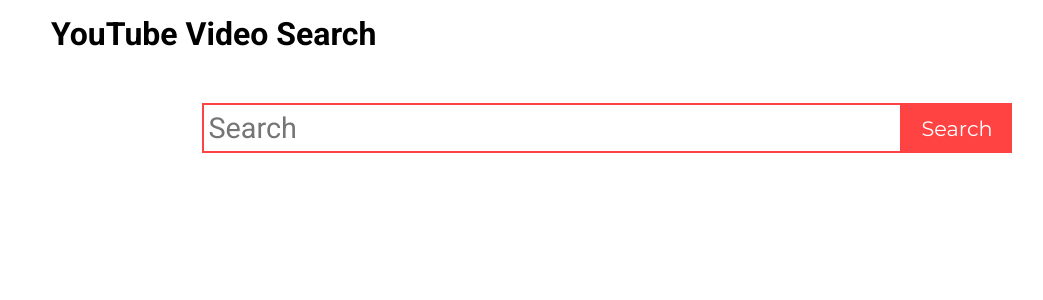
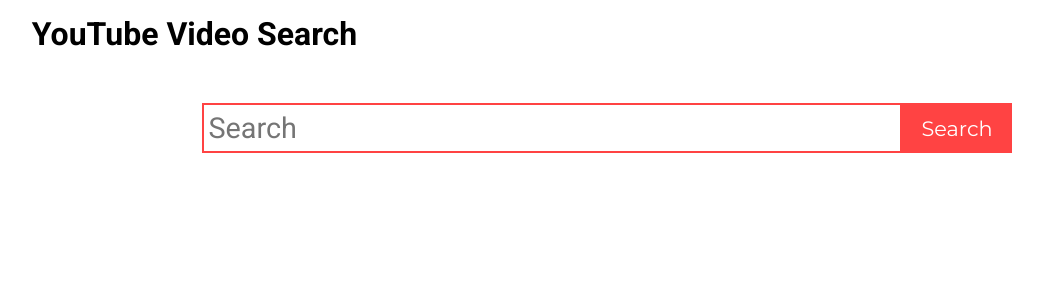
Before and after one commit to BG-dev/youtube-video-search, a React (Create React App) app: page / in a window 1280 px wide. Shown: the top 300 px of the page, without its empty margins (33-1076 px from the left). Built offline with nearby package versions, Linux system fonts and the light colour scheme.

Commit message:
change VideoCard styles

```diff
--- a/src/components/SearchPanel.jsx
+++ b/src/components/SearchPanel.jsx
@@ -15,6 +15,9 @@
         e.preventDefault();
         const selector = formValueSelector('search');
         const value = selector(store.getState(), "searchRequest");
+        if(!value) {
+            return;
+        }
         dispatch(fetchVideos(value));
     }
 
--- a/src/components/VideoCard.jsx
+++ b/src/components/VideoCard.jsx
@@ -6,7 +6,7 @@
 
     const videoData = video.snippet;
 
-    const videoPreview = videoData.thumbnails.high.url
+    const videoPreview = videoData.thumbnails.medium.url
 
     return(
         <div className="video-card">
--- a/src/redux/asyncActions/videos.js
+++ b/src/redux/asyncActions/videos.js
@@ -5,7 +5,7 @@
 export const fetchVideos = (value) => {
     return dispatch => {
         fetch('https://www.googleapis.com/youtube/v3/search?key=' + KEY
-        + "&type=video&part=snippet&maxResults=4&q=" + value)
+        + "&type=video&part=snippet&maxResults=8&q=" + value)
             .then(res => res.json())
             .then(json => dispatch(setVideos(json)))
     }
--- a/src/scss/app.scss
+++ b/src/scss/app.scss
@@ -1,4 +1,15 @@
 @import '_normalize';
+
+*{
+    -ms-hyphens: auto;
+    -webkit-hyphens: auto;
+    hyphens: auto;
+    -moz-hyphenate-limit-chars: 6 3 2; /* not yet supported */
+    -webkit-hyphenate-limit-chars: 6 3 2; /* not yet supported */
+    -ms-hyphenate-limit-chars: 6 3 2;
+    hyphenate-limit-chars: 6 3 2;
+    hyphenate-limit-last: always;
+}
 
 body{
     box-sizing: border-box;
@@ -9,6 +20,6 @@
 }
 
 .container{
-    width: 90%;
+    width: 93%;
     margin: 0 auto;
 }
--- a/src/scss/components/button.scss
+++ b/src/scss/components/button.scss
@@ -12,10 +12,10 @@
     border: none;
 
     &:hover{
-        background-color: darken($color: $buttonColor, $amount: 5%);
+        background-color: darken($color: $buttonColor, $amount: 10%);
     }
 
     &:active{
-        background-color: darken($color: $buttonColor, $amount: 10%);
+        background-color: darken($color: $buttonColor, $amount: 20%);
     }
 }
--- a/src/scss/components/video-card.scss
+++ b/src/scss/components/video-card.scss
@@ -1,14 +1,21 @@
 .video-card{
     display: flex;
     flex-direction: column;
-    max-width: 300px;
+    max-width: 320px;
+    margin-bottom: 20px;
 
-    &__preview-img{
-        max-width: 300px;
+    &__information{
+        padding: 0 2px;
     }
 
     &__title-text{
-        font-size: 1.3em;
+        font-size: 1em;
+        line-height: 1.3em;
+        margin-top: 5px;
+        margin-bottom: 10px;
     }
 
+    &__description-text{
+        font-size: 0.9em;
+    }
 }
--- a/src/scss/components/videos-block.scss
+++ b/src/scss/components/videos-block.scss
@@ -3,5 +3,6 @@
     &__list{
         display: flex;
         justify-content: space-around;
+        flex-wrap: wrap;
     }
 }
```
